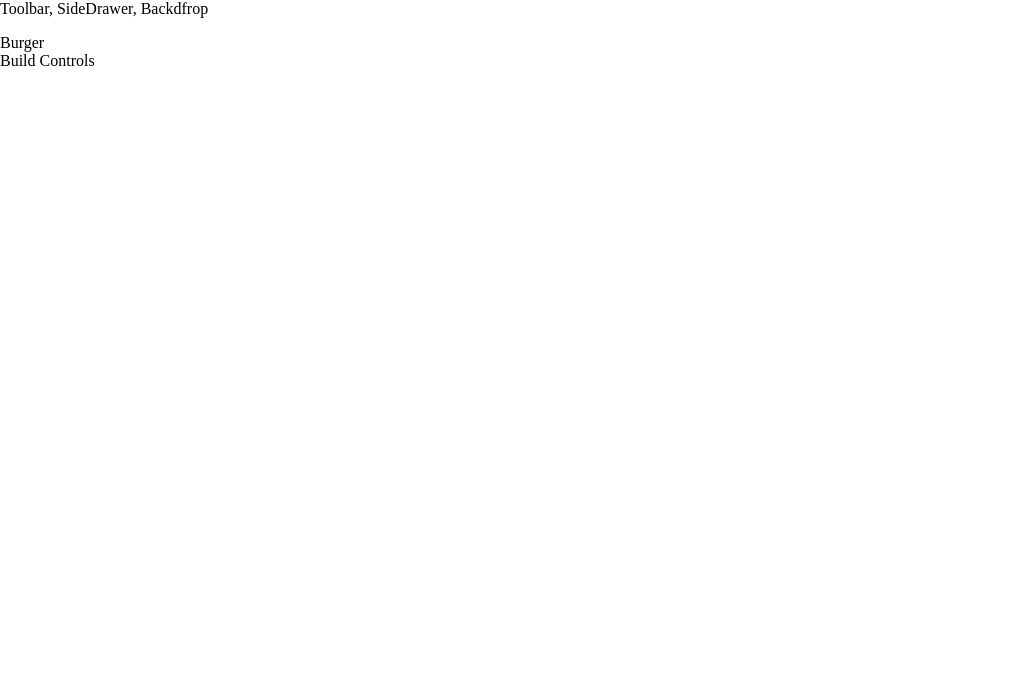
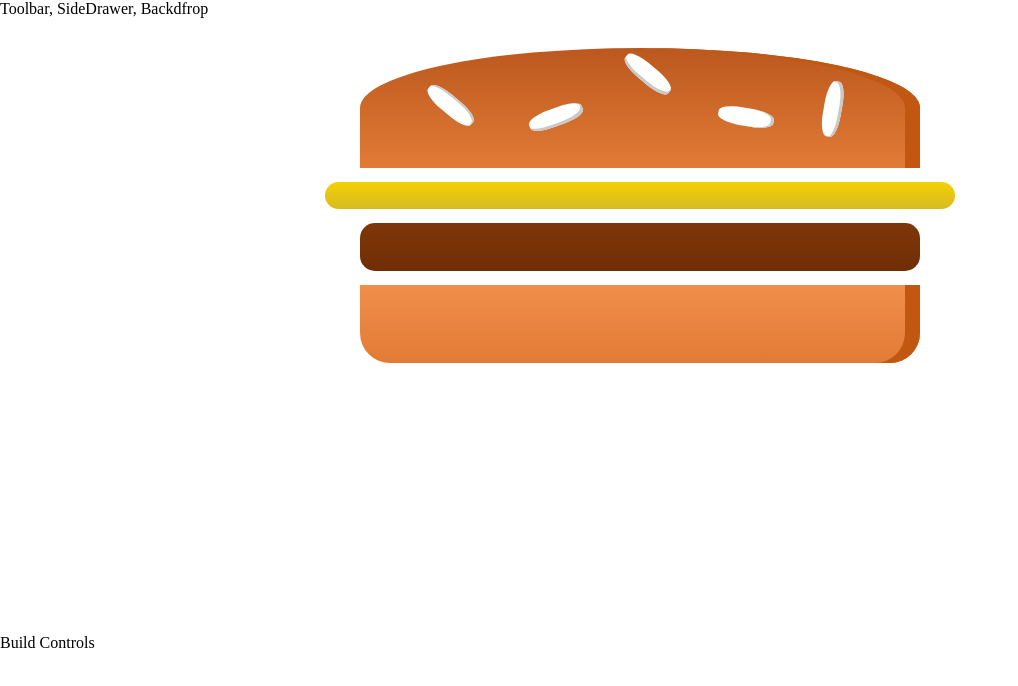
Before and after one commit to naman3112/Burger-ordering, a React (Create React App) app: page / in a window 1280 px wide. Shown: the top 686 px of the page, without its empty margins (0-1018 px from the left). Built offline with nearby package versions, Linux system fonts and the light colour scheme; a web font is replaced by a local one.

Commit message:
first rendering of burger component

```diff
--- /dev/null
+++ b/src/components/Burger/Burger.js
@@ -0,0 +1,17 @@
+import React from 'react';
+import classes from './Burger.module.css'
+import BurgerIngredient from './BurgerIngredients/BurgerIngredient';
+
+
+const burger=(props)=>{
+    return (
+        <div className={classes.Burger} >
+            <BurgerIngredient type="bread-top" />
+            <BurgerIngredient type="cheese" />
+            <BurgerIngredient type="meat" />
+            <BurgerIngredient type="bread-bottom" />
+
+        </div>
+    )
+}
+export default burger;
--- /dev/null
+++ b/src/components/Burger/Burger.module.css
@@ -0,0 +1,28 @@
+.Burger{
+    width: 100%;
+    margin: auto;
+    height: 250px;
+    overflow: scroll;
+    text-align: center;
+    font-weight: bold;
+    font-size: 1.2rem;
+}
+@media (min-width: 500px) and (min-height: 400px){
+    .Burger{
+        width: 350px;
+        height: 300px;
+    }
+}
+
+@media (min-width: 500px) and (min-height: 401px){
+    .Burger{
+        width: 450px;
+        height: 400px;
+    }
+}
+@media (min-width: 1000px) and (min-height: 700px){
+    .Burger{
+        width: 700px;
+        height: 600px;
+    }
+}
--- a/src/components/Burger/BurgerIngredients/BurgerIngredient.js
+++ b/src/components/Burger/BurgerIngredients/BurgerIngredient.js
@@ -5,7 +5,7 @@
 class  BurgerIngredient extends Component{
     render(){
         let ingredient = null;
-  switch (props.type) {
+  switch (this.props.type) {
     case "bread-bottom":
       ingredient = <div className={classes.BreadBottom}></div>;
       break;
--- a/src/containers/BurgerBuilder/BurgerBuilder.js
+++ b/src/containers/BurgerBuilder/BurgerBuilder.js
@@ -1,11 +1,11 @@
 import React ,{Component} from 'react'
 import Aux from '../../hoc/Aux';
-
+import Burger from '../../components/Burger/Burger'
 class BurgerBuilder extends Component{
     render(){
         return(
             <Aux>
-                <div>Burger</div>
+                <Burger/>
                 <div>Build Controls</div>
             </Aux>
         )
```
Also changed, not shown: 1 other file (tests, documents, lock files or other folders).
